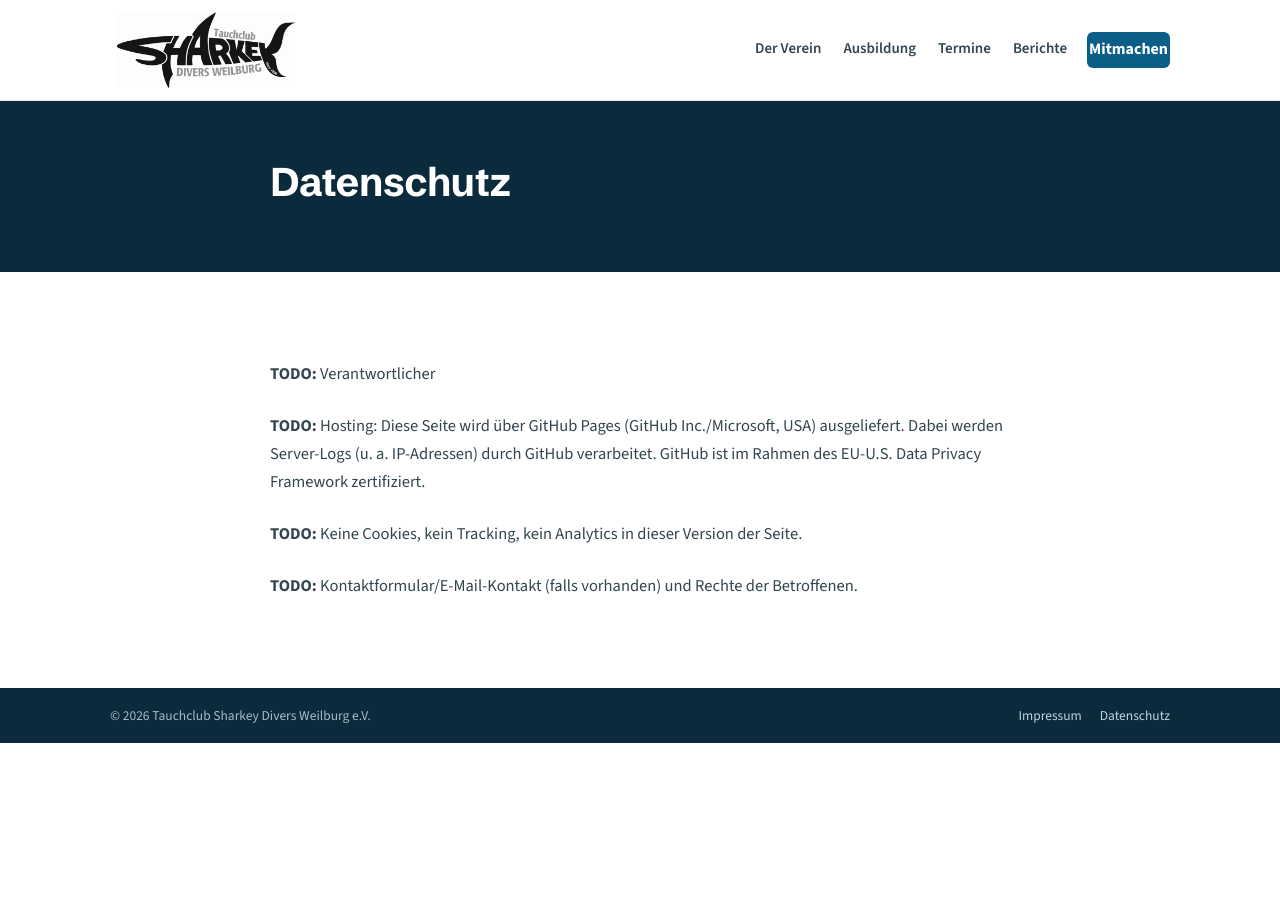
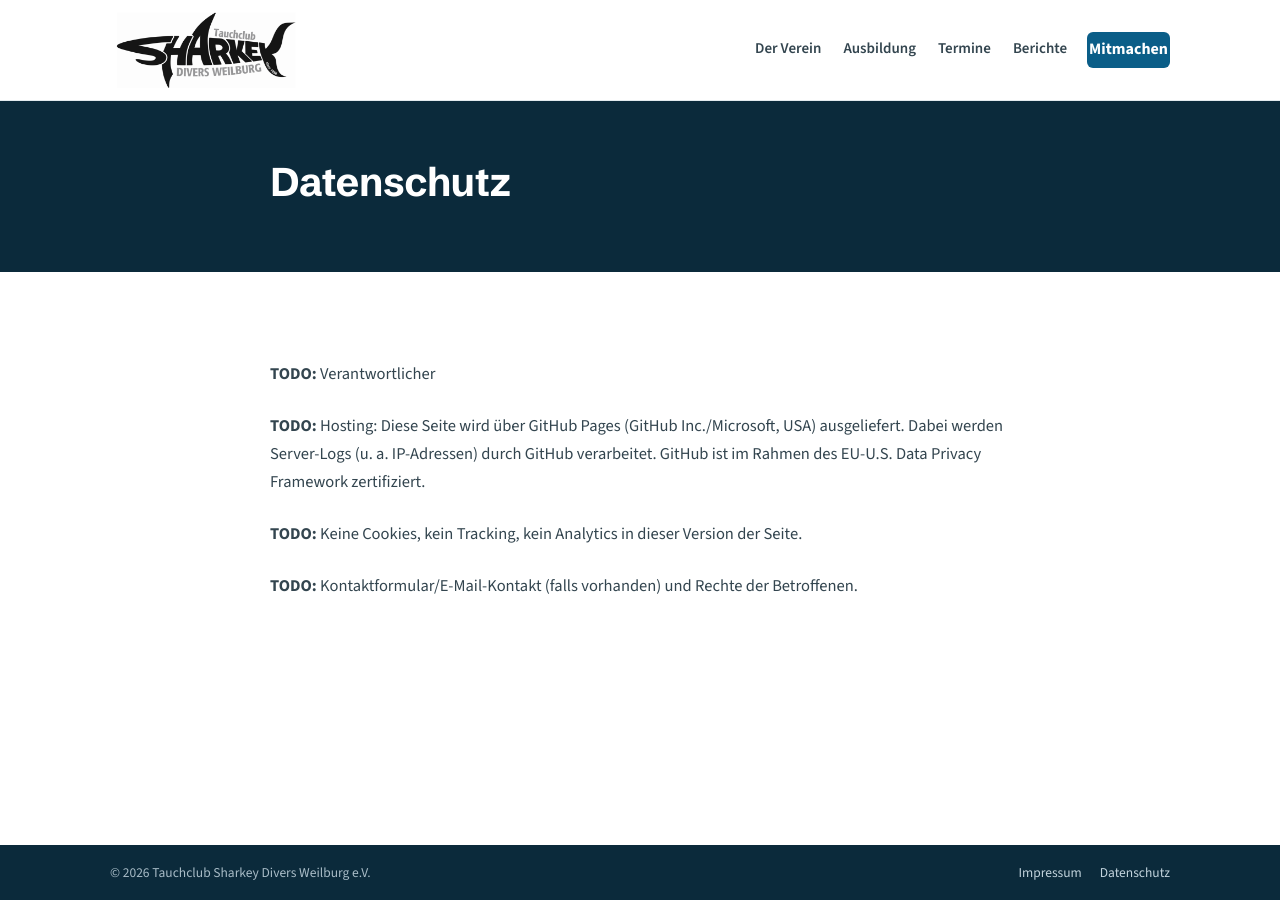
Before and after one commit to hollesse/sharkey-divers.de, a Jekyll site: the page built from datenschutz.md, in a window 1280 px wide. Built offline with Jekyll 4.4.1, drawn with Linux system fonts in a browser that asks for light colours.

Commit message:
fix(design-system): Sticky Footer — body als Flex-Column über min. Viewport-Höhe, Footer auf kurzen Seiten unten [design-system-001]

```diff
--- a/_sass/_base.scss
+++ b/_sass/_base.scss
@@ -18,6 +18,15 @@ body {
   color: $color-ink;
   font-family: $font-body;
   -webkit-font-smoothing: antialiased;
+  // Sticky Footer (wie im Prototyp: Flex-Column über min. Viewport-Höhe,
+  // main füllt den Rest — Footer sitzt auch auf kurzen Seiten ganz unten)
+  display: flex;
+  flex-direction: column;
+  min-height: 100vh;
+
+  > main {
+    flex: 1;
+  }
   min-width: 320px;
 }
 
```
